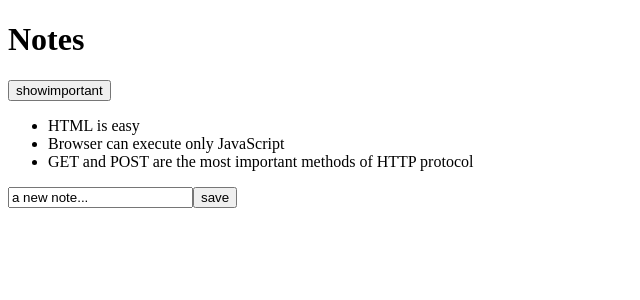
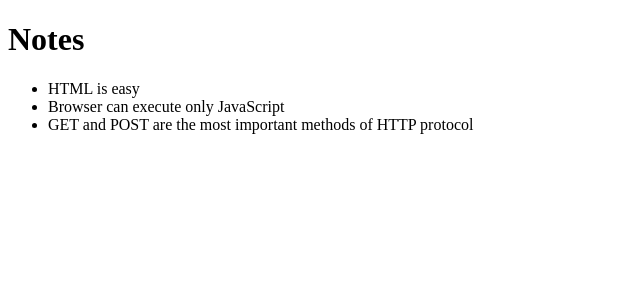
Before and after one commit to Amutha37/part2-notes, a React (Create React App) app: page / in a window 1280 px wide. Shown: the top 300 px of the page, without its empty margins (0-640 px from the left). Built offline with nearby package versions, Linux system fonts and the light colour scheme; data requests are answered from the project's data file.

Commit message:
add branch state

```diff
--- a/src/App.js
+++ b/src/App.js
@@ -1,74 +1,17 @@
-import React, { useState, useEffect } from "react";
-import Note from "./components/Note";
-import axios from "axios";
+import React from 'react'
+import Note from './components/Note'
 
-// axios.get("http://localhost:3001/notes").then((response) => {
-//   const notes = response.data;
-//   console.log(notes);
-// });
-
-const App = () => {
-  const [notes, setNotes] = useState([]);
-  const [newNote, setNewNote] = useState("a new note...");
-  const [showAll, setShowAll] = useState(true);
-
-  //  fetch data from json server
-  useEffect(() => {
-    console.log("effect");
-    axios.get("http://localhost:3001/notes").then((response) => {
-      console.log("promise fulfilled");
-      setNotes(response.data);
-    });
-  }, []);
-  console.log("render", notes.length, "notes");
-
-  // add new note
-  // id is made base by adding the next sequence of notes. This work if the notes not deleted
-
-  const addNote = (event) => {
-    event.preventDefault();
-    const noteObject = {
-      content: newNote,
-      date: new Date().toISOString(),
-      important: Math.random() > 0.5,
-      id: notes.length + 1,
-    };
-
-    setNotes(notes.concat(noteObject));
-    setNewNote("");
-  };
-
-  // handle controlled input element  event.target.value = input value of that element
-  const handleNoteChange = (event) => {
-    setNewNote(event.target.value);
-  };
-
-  // show the list
-  //  showAll
-  //   ? notes
-  //   : notes.filter((note) => note.important === true);
-  // The comparison operator is in fact redundant, since the value of note.important is either true or false which means that we can simply write:
-  // notes.filter(note => note.important)
-  const notesToShow = showAll ? notes : notes.filter((note) => note.important);
-
+const App = ({ notes }) => {
   return (
     <div>
       <h1>Notes</h1>
-      <button onClick={() => setShowAll(!showAll)}>
-        show{showAll ? "important" : "all"}
-      </button>
       <ul>
-        {}
-        {notesToShow.map((note) => (
-          <Note key={note.id} note={note} />
-        ))}
+        {notes.map(note =>
+            <Note key={note.id} note={note} />
+        )}
       </ul>
-      <form onSubmit={addNote}>
-        <input value={newNote} onChange={handleNoteChange} />
-        <button type="submit">save</button>
-      </form>
     </div>
-  );
-};
+  )
+}
 
-export default App;
+export default App
--- a/src/index.js
+++ b/src/index.js
@@ -1,25 +1,28 @@
 import ReactDOM from "react-dom";
 import App from "./App.js";
 
-// const notes = [
-//   {
-//     id: 1,
-//     content: "HTML is easy",
-//     date: "2019-05-30T17:30:31.098Z",
-//     important: true,
-//   },
-//   {
-//     id: 2,
-//     content: "Browser can execute only JavaScript",
-//     date: "2019-05-30T18:39:34.091Z",
-//     important: false,
-//   },
-//   {
-//     id: 3,
-//     content: "GET and POST are the most important methods of HTTP protocol",
-//     date: "2019-05-30T19:20:14.298Z",
-//     important: true,
-//   },
-// ];
+const notes = [
+  {
+    id: 1,
+    content: "HTML is easy",
+    date: "2019-05-30T17:30:31.098Z",
+    important: true,
+  },
+  {
+    id: 2,
+    content: "Browser can execute only JavaScript",
+    date: "2019-05-30T18:39:34.091Z",
+    important: false,
+  },
+  {
+    id: 3,
+    content: "GET and POST are the most important methods of HTTP protocol",
+    date: "2019-05-30T19:20:14.298Z",
+    important: true,
+  },
+];
 
-ReactDOM.render(<App />, document.getElementById("root"));
+ReactDOM.render(
+    <App notes={notes} />,
+    document.getElementById('root')
+  )
```
